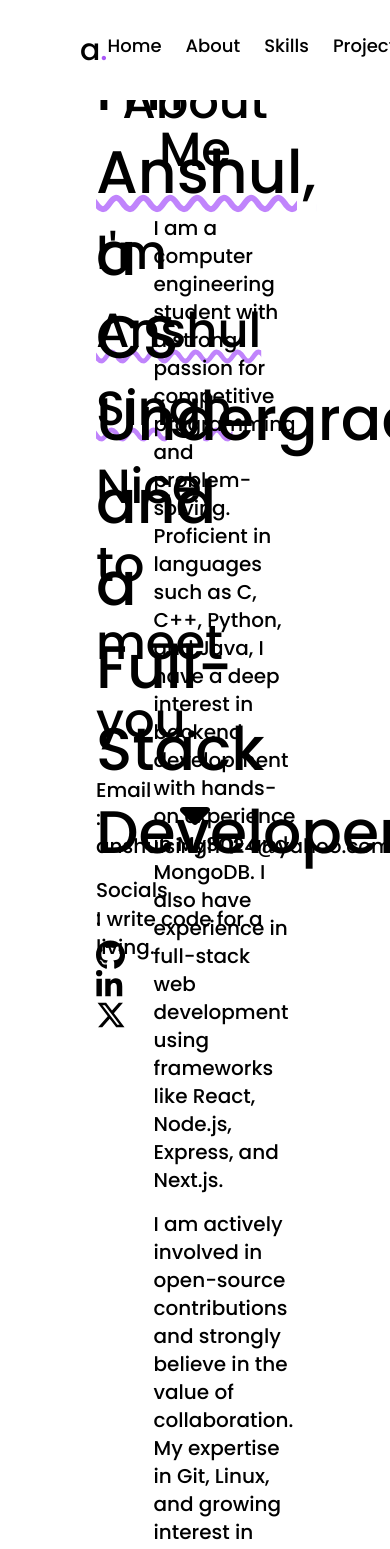
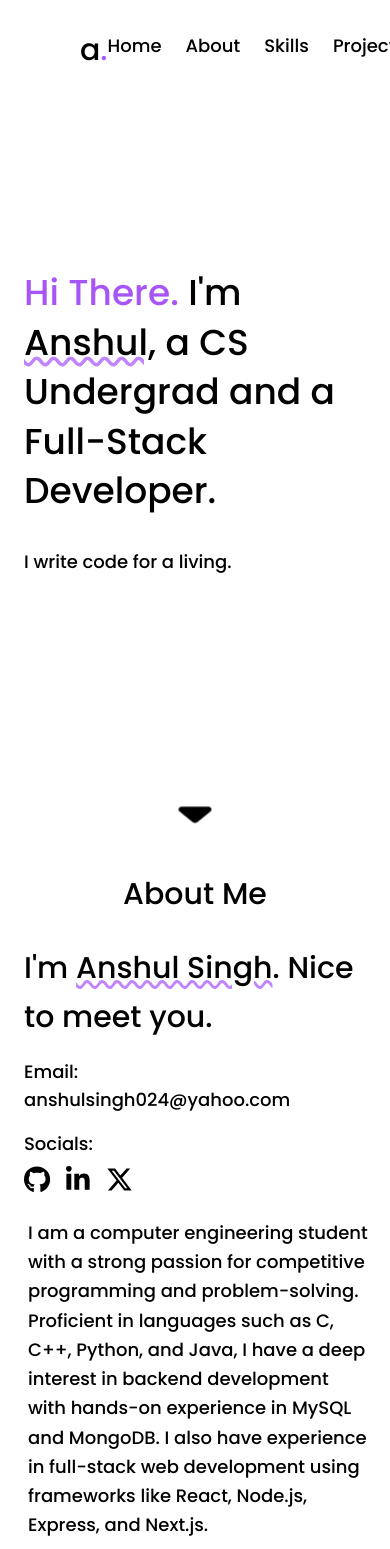
Before and after one commit to Anshul-004/Portfolio, a React (Vite) app: page / in a window 390 px wide. Shown: the top 1549 px of the page. Built offline with nearby package versions, Linux system fonts and the light colour scheme.

Commit message:
Responsive design

```diff
--- a/src/components/About.jsx
+++ b/src/components/About.jsx
@@ -1,51 +1,44 @@
 import React from "react";
 import { FontAwesomeIcon } from "@fortawesome/react-fontawesome";
-import {
-  faGithub,
-  faLinkedinIn,
-  faXTwitter,
-} from "@fortawesome/free-brands-svg-icons";
+import { faGithub, faLinkedinIn, faXTwitter } from "@fortawesome/free-brands-svg-icons";
+
 const About = () => {
   return (
-    <div
-      className="px-24 py-8 h-screen flex justify-center flex-col"
-      id="about"
-    >
-      <div className="Title text-5xl text-center pb-10">About Me </div>
-      <div className="container flex">
-        <div className="LHS w-1/4 text-5xl leading-relaxed">
-          I'm <span className=" underline decoration-purple-400 decoration-wavy">Anshul Singh</span>. Nice to meet you.
-          <div className="text-xl pt-4">
-            Email : <p>anshulsingh024@yahoo.com</p>
+    <div id="about" className="px-6 md:px-12 lg:px-24 lg:h-screen lg:justify-center lg:flex lg:flex-col py-8">
+      <div className="Title text-3xl md:text-4xl lg:text-5xl lg:mt-4 text-center pb-8">About Me</div>
+      <div className="container flex flex-col lg:flex-row">
+        <div className="LHS mr-2 w-full lg:w-1/3 text-3xl md:text-4xl lg:text-5xl leading-relaxed mb-6 lg:mb-0">
+          I'm <span className="underline decoration-purple-400 decoration-wavy">Anshul Singh</span>. Nice to meet you.
+          <div className="text-lg md:text-xl pt-4 lg:mt-8">
+            Email: <p>anshulsingh024@yahoo.com</p>
           </div>
-          <div className="text-xl pt-4">
-            Socials :{" "}
-            <div className="pt-2">
-            <a href="https://github.com/Anshul-004" target="_blank">
-              <FontAwesomeIcon icon={faGithub} size="xl" /> &nbsp;{" "}
+          <div className="text-lg md:text-xl pt-4">
+            Socials:
+            <div className="pt-2 flex space-x-4">
+              <a href="https://github.com/Anshul-004" target="_blank" rel="noopener noreferrer">
+                <FontAwesomeIcon icon={faGithub} size="xl" />
               </a>
-            <a href="https://www.linkedin.com/in/anshulsingh-/" target="_blank">
-              <FontAwesomeIcon icon={faLinkedinIn} size="xl" /> &nbsp;{" "}
+              <a href="https://www.linkedin.com/in/anshulsingh-/" target="_blank" rel="noopener noreferrer">
+                <FontAwesomeIcon icon={faLinkedinIn} size="xl" />
               </a>
-            <a href="https://x.com/Anshul_004_" target="_blank">
+              <a href="https://x.com/Anshul_004_" target="_blank" rel="noopener noreferrer">
                 <FontAwesomeIcon icon={faXTwitter} size="xl" />
               </a>
             </div>
           </div>
         </div>
-
-        <div className="RHS w-5/6 text-xl px-2">
-          <p className=" pb-4">
+        <div className="RHS ml-1 w-full lg:w-3/4 text-lg md:text-xl leading-relaxed">
+          <p className="pb-4">
             I am a computer engineering student with a strong passion for competitive programming and problem-solving. Proficient in languages such as C, C++, Python, and Java, I have a deep interest in backend development with hands-on experience in MySQL and MongoDB. I also have experience in full-stack web development using frameworks like React, Node.js, Express, and Next.js.
           </p>
-          <p className=" pb-4">
+          <p className="pb-4">
             I am actively involved in open-source contributions and strongly believe in the value of collaboration. My expertise in Git, Linux, and growing interest in networking further fuels my technical curiosity.
           </p>
-          <p className=" pb-8">
+          <p className="pb-8">
             While I enjoy front-end technologies, my primary focus is on backend systems, where I am driven to design efficient databases and server-side architectures. I'm always seeking new opportunities to expand my skills in backend development and networking technologies.
           </p>
-          <button className=" bg-purple-400 text-lg p-2 rounded-md hover:bg-white hover:text-purple-400 border-purple-400 border-2">
-            <a href="/resume_main.pdf" target="_blank">
+          <button className="bg-purple-400 text-lg p-2 rounded-md hover:bg-white hover:text-purple-400 border-purple-400 border-2">
+            <a href="/resume_main.pdf" target="_blank" rel="noopener noreferrer">
               Resume
             </a>
           </button>
--- a/src/components/Home.jsx
+++ b/src/components/Home.jsx
@@ -5,16 +5,18 @@ import { faSortDown } from "@fortawesome/free-solid-svg-icons";
 const Home = () => {
   return (
     <div
-      className="relative flex flex-col justify-center px-24 py-8 h-screen"
+      className="relative flex flex-col justify-center px-6 md:px-12 lg:px-24 py-8 h-screen"
       id="home"
     >
-      <div className="TextBox z-8 text-6xl w-2/3 mb-6 leading-snug">
+      <div className="TextBox z-8 text-4xl md:text-5xl lg:text-6xl w-full lg:w-2/3 lg:leading-snug mb-6 leading-snug">
         <span className="text-purple-500"> Hi There.</span> I'm{" "}
-        <span className="underline decoration-purple-400 decoration-wavy">Anshul,</span> a CS Undergrad and a Full-Stack
-        Developer.
+        <span className="underline decoration-purple-400 decoration-wavy">
+          Anshul,
+        </span>{" "}
+        a CS Undergrad and a Full-Stack Developer.
       </div>
 
-      <div className="text-xl pt-2">I write code for a living.</div>
+      <div className="text-lg md:text-xl pt-2">I write code for a living.</div>
       <div className="iconf absolute bottom-0 left-0 right-0 flex justify-center mb-4">
         <FontAwesomeIcon icon={faSortDown} size="3x" bounce />
       </div>
```
Lines whose indentation alone changed are shown as unchanged.
